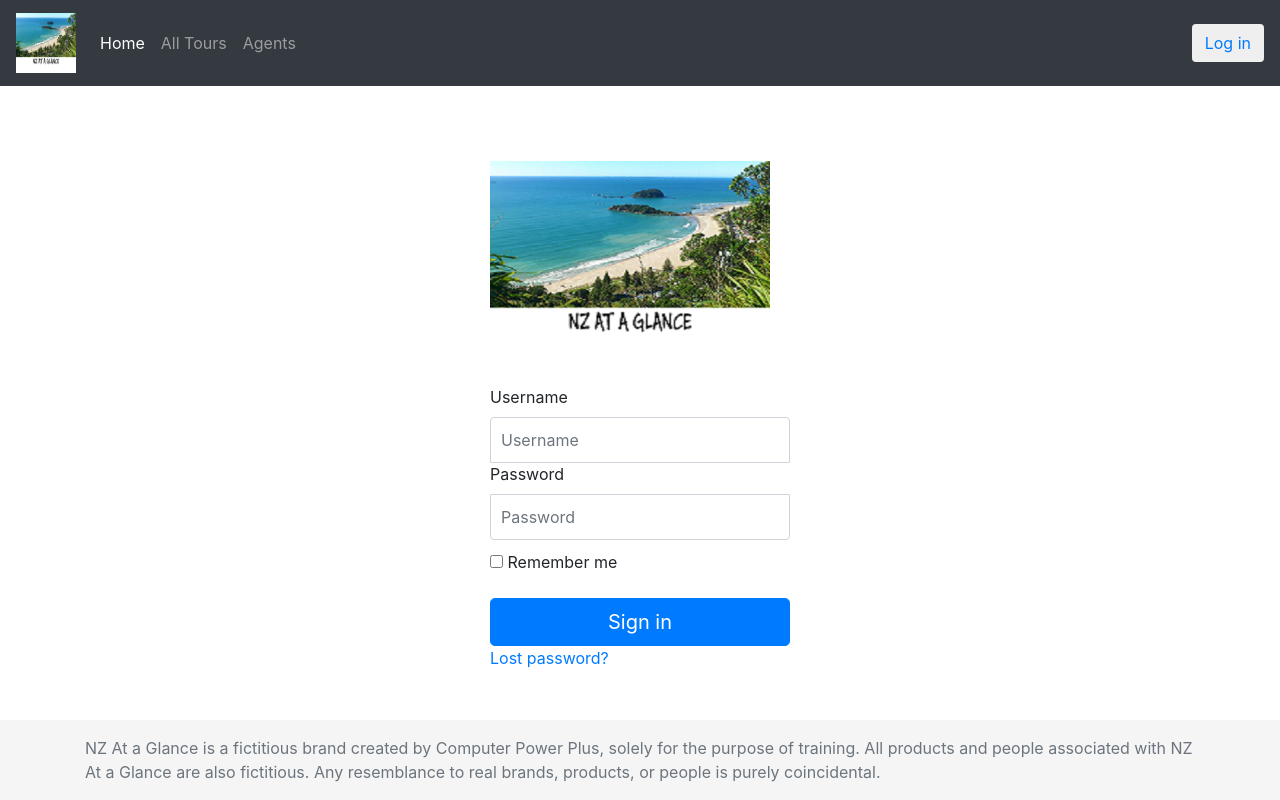
After one commit to PeterStanger92020362/NZAtAGlance, a Django app: page /accounts/login/ in a window 1280 px wide. The commit adds this page. Run offline with Django 3.2, Linux system fonts and the light colour scheme; some libraries are stand-ins or nearby versions.

Commit message:
User Groups created Users created Login / Logout Page created

```diff
--- a/NZAtAGlance/settings.py
+++ b/NZAtAGlance/settings.py
@@ -122,3 +122,8 @@ USE_TZ = True
 # https://docs.djangoproject.com/en/3.1/howto/static-files/
 
 STATIC_URL = '/static/'
+
+# Redirect to home URL after login (Default redirects to /accounts/profile/)
+LOGIN_REDIRECT_URL = '/'
+
+EMAIL_BACKEND = 'django.core.mail.backends.console.EmailBackend'
--- a/NZAtAGlance/urls.py
+++ b/NZAtAGlance/urls.py
@@ -19,4 +19,5 @@ from django.urls import path, include
 urlpatterns = [
     path('admin/', admin.site.urls),
     path('', include('home.urls')),
+    path('accounts/', include('django.contrib.auth.urls')),
 ]
--- a/home/static/signin.css
+++ b/home/static/signin.css
@@ -17,7 +17,7 @@
 .form-signin .form-control:focus {
   z-index: 2;
 }
-.form-signin input[type="email"] {
+.form-signin input[type="username"] {
   margin-bottom: -1px;
   border-bottom-right-radius: 0;
   border-bottom-left-radius: 0;
--- a/home/templates/index.html
+++ b/home/templates/index.html
@@ -1,4 +1,5 @@
 {% extends "base.html" %}
+
 
 {% block content %}
 <h1 class="mt-5 text-xl-center">Welcome to NZ At A Glance</h1>
--- /dev/null
+++ b/home/templates/registration/logged_out.html
@@ -0,0 +1,6 @@
+{% extends "base.html" %}
+
+{% block content %}
+  <p>Logged out!</p>
+  <a href="{% url 'login'%}">Click here to login again.</a>
+{% endblock %}
--- /dev/null
+++ b/home/templates/registration/login.html
@@ -0,0 +1,42 @@
+{% extends "base.html" %}
+{% load static %}
+
+{% block content %}
+
+
+
+
+  <form method="post" action="{% url 'login' %}" class="form-signin">
+    {% csrf_token %}
+    <img class="mb-4" src="{% static 'images/logo.png' %}" alt="" width="280" height="200">
+
+    {% if form.errors %}
+        <p><b>Incorrect Login details.</b></p>
+    {% endif %}
+
+        <tr class="form-control">
+            <label for="username">Username</label>
+            <input type="username" class="form-control" name="{{ form.username.html_name }}" placeholder="Username" value="{{ form.username.value|default_if_none:"" }}" />
+        </tr>
+
+        <tr class="form-control">
+            <label for="password">Password</label>
+            <input type="password" class="form-control" name="{{ form.password.html_name }}" placeholder="Password" value="{{ form.password.value|default_if_none:"" }}" />
+        </tr>
+    </table>
+
+    <div class="checkbox mb-3">
+        <label>
+            <input type="checkbox" value="remember-me"> Remember me
+        </label>
+    </div>
+
+    <button class="btn btn-lg btn-primary btn-block" type="submit">Sign in</button>
+
+    <input type="hidden" name="next" value="{{ next }}" />
+    <p><a href="{% url 'password_reset' %}">Lost password?</a></p>
+  </form>
+
+
+
+{% endblock %}
--- /dev/null
+++ b/home/templates/registration/password_reset_complete.html
@@ -0,0 +1,6 @@
+{% extends "base.html" %}
+
+{% block content %}
+  <h1>The password has been changed!</h1>
+  <p><a href="{% url 'login' %}">log in again?</a></p>
+{% endblock %}
--- /dev/null
+++ b/home/templates/registration/password_reset_done.html
@@ -0,0 +1,5 @@
+{% extends "base.html" %}
+
+{% block content %}
+  <p>We've emailed you instructions for setting your password. If they haven't arrived in a few minutes, check your spam folder.</p>
+{% endblock %}
--- /dev/null
+++ b/home/templates/registration/password_reset_email.html
@@ -0,0 +1,2 @@
+Someone asked for password reset for email {{ email }}. Follow the link below:
+{{ protocol}}://{{ domain }}{% url 'password_reset_confirm' uidb64=uid token=token %}
--- a/home/urls.py
+++ b/home/urls.py
@@ -1,9 +1,12 @@
 from django.urls import path
 from .views import *
+from django.contrib import admin
+from django.contrib.auth import views as auth_views
 
 urlpatterns = [
     path('', home, name='home'),
-    path('signin/', signin, name='signin'),
+    path(r'^login/$', auth_views.LoginView.as_view(template_name="registration/login.html"), name='login'),
+    path(r'^logout/$', auth_views.LogoutView.as_view(template_name="registration/logged_out.html"), name='logout'),
     path('tours/', TourListView.as_view(), name='tours'),
     path('agents/', AgentListView.as_view(), name='agents'),
     path('tours/<int:pk>/', TourDetailView.as_view(), name='tour_detail')
--- a/home/views.py
+++ b/home/views.py
@@ -9,9 +9,11 @@ The classes defined below are function based view (FBV).
 def home(request):
     return render(request, 'index.html')
 
+def login(request):
+    return render(request, 'registration/login.html')
 
-def signin(request):
-    return render(request, 'signin.html')
+def logout(request):
+    return render(request, 'registration/logged_out.html')
 
 """
 The classes defined below are class based view (CBV).
--- a/templates/base.html
+++ b/templates/base.html
@@ -51,11 +51,19 @@
                         <a class="nav-link" href="{% url 'agents' %}">Agents</a>
                     </li>
                 </ul>
-                <button type="button" class="btn btn-default navbar-btn">
-                    <a href="{% url 'signin' %}">
-                        Sign in
+
+                {% if user.is_authenticated %}
+                    <a href="{% url 'logout' %}">
+                        <button type="button" class="btn btn-default navbar-btn">
+                            Logout User: {{ user.get_username }}
+                        </button>
                     </a>
-                </button>
+                {% else %}
+                    <button type="button" class="btn btn-default navbar-btn">
+                        <a href="{% url 'login' %}?next={{request.path}}">Log in</a>
+                    </button>
+                {% endif %}
+
             </div>
         </nav>
     </header>
@@ -65,6 +73,7 @@
         <div class="container">
             {% block content %}
             {% endblock %}
+
         </div>
     </main>
 
```
Also changed, not shown: home/templates/registration/password_reset_confirm.html (added, +29 -0 lines), home/templates/registration/password_reset_form.html (added, +12 -0 lines), home/templates/signin.html (deleted, +0 -19 lines), db.sqlite3.
